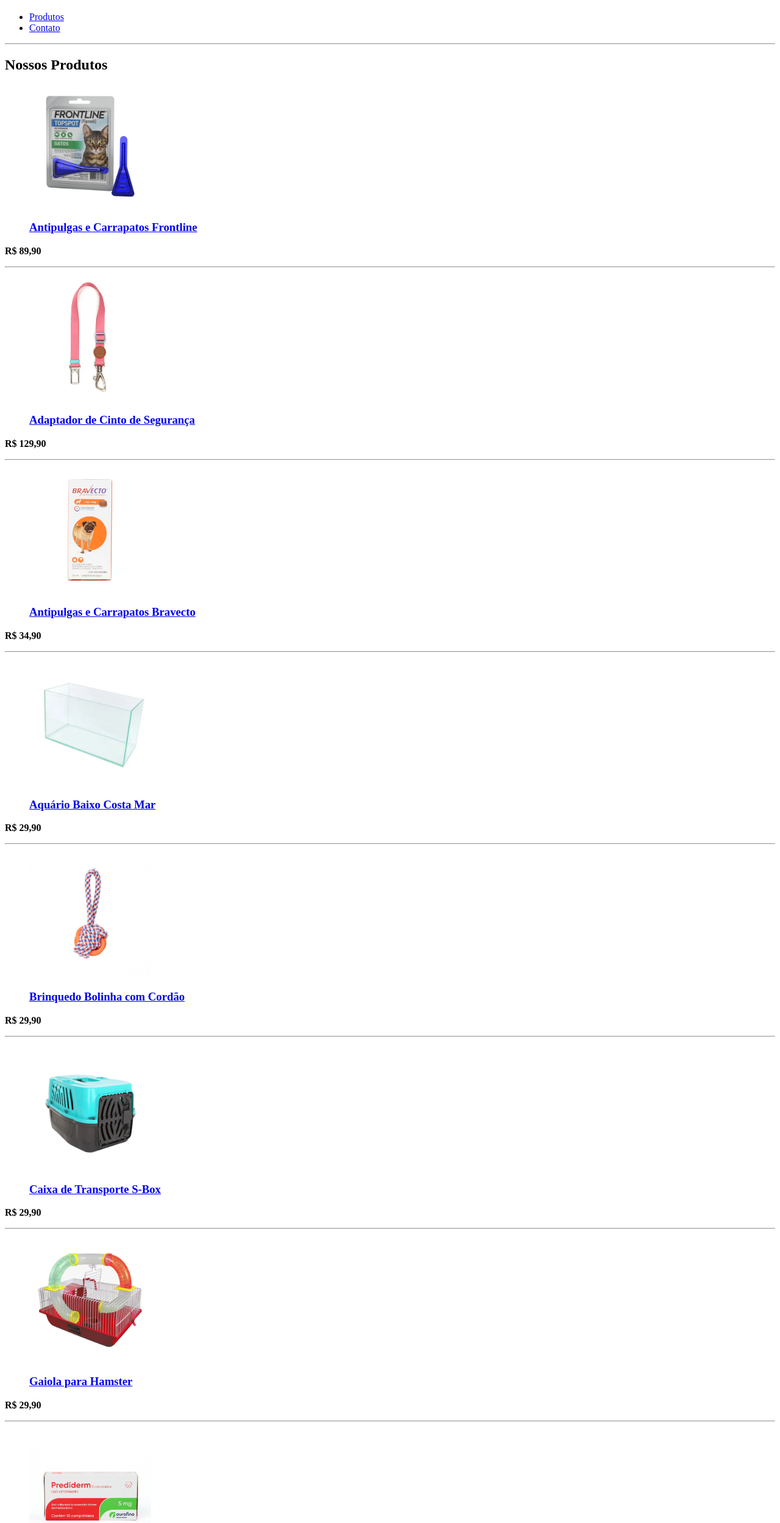
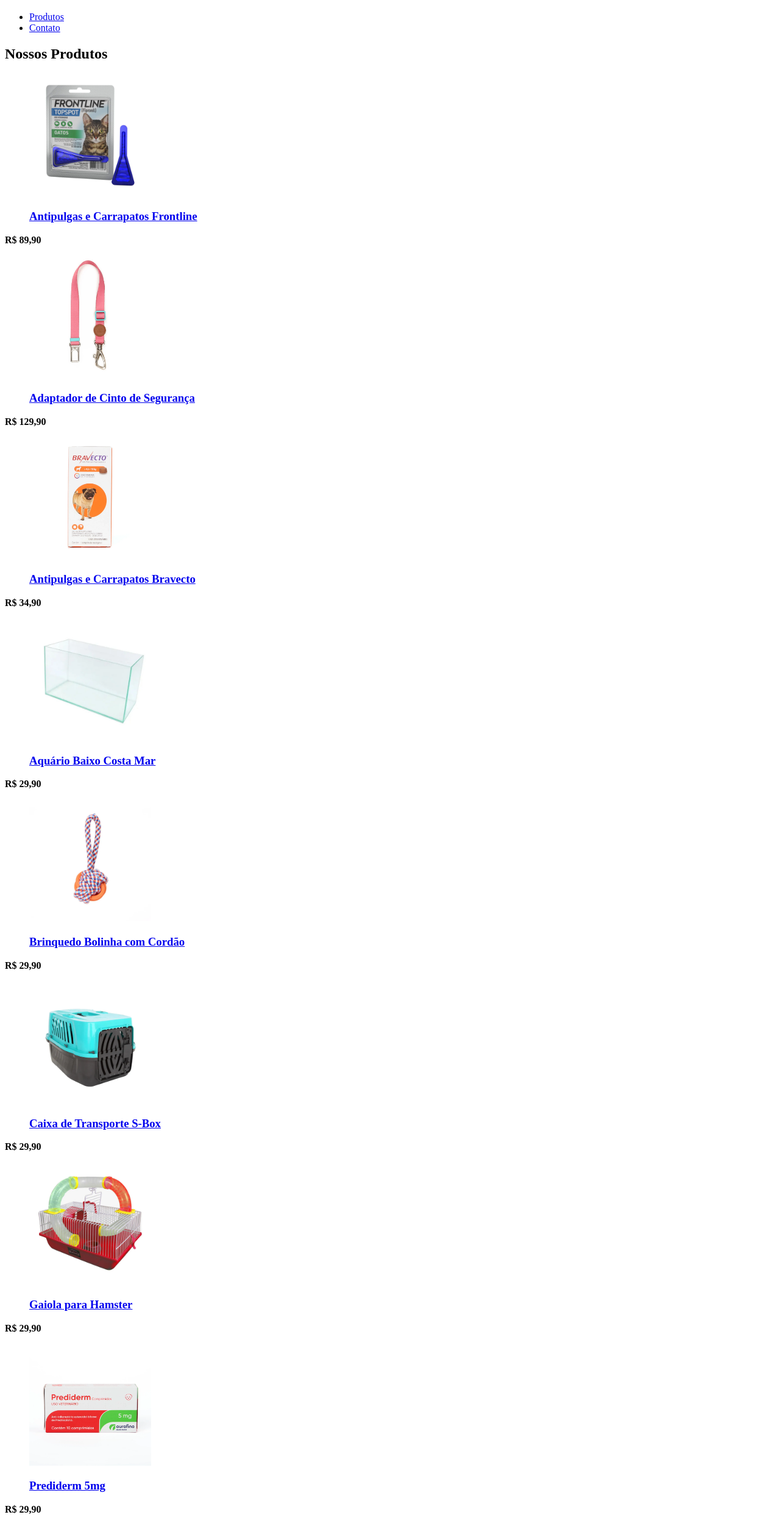
Before and after one commit to matheusLM793/itapets, a plain HTML site: page index.html in a window 1280 px wide. Shown: the part 61-2559 px from the top of the page at 61% size. Drawn offline with Linux system fonts and the light colour scheme.

Commit message:
Remoção das linhas horizontais.

```diff
--- a/index.html
+++ b/index.html
@@ -17,7 +17,6 @@
     </nav>
   </header>
 
-  <hr />
 
   <main>
     <h2>Nossos Produtos</h2>
@@ -36,7 +35,6 @@
         <p><strong>R$ 89,90</strong></p>
       </article>
 
-      <hr />
 
       <article>
         <a href="produtos/adaptador-cinto-seguranca.html">
@@ -50,7 +48,6 @@
         <p><strong>R$ 129,90</strong></p>
       </article>
 
-      <hr />
 
       <article>
         <a href="produtos/antipulgas-bravecto.html">
@@ -64,7 +61,6 @@
         <p><strong>R$ 34,90</strong></p>
       </article>
 
-      <hr />
 
       <article>
         <a href="produtos/aquario-baixo-costa-mar.html">
@@ -78,7 +74,6 @@
         <p><strong>R$ 29,90</strong></p>
       </article>
 
-      <hr />
 
       <article>
         <a href="produtos/brinquedo-bolinha-cordao.html">
@@ -92,7 +87,6 @@
         <p><strong>R$ 29,90</strong></p>
       </article>
 
-      <hr />
 
       <article>
         <a href="produtos/caixa-transporte-sbox.html">
@@ -106,7 +100,6 @@
         <p><strong>R$ 29,90</strong></p>
       </article>
 
-      <hr />
 
       <article>
         <a href="produtos/gaiola-hamster.html">
@@ -120,7 +113,6 @@
         <p><strong>R$ 29,90</strong></p>
       </article>
 
-      <hr />
 
       <article>
         <a href="produtos/prediderm-5mg.html">
@@ -134,7 +126,6 @@
         <p><strong>R$ 29,90</strong></p>
       </article>
 
-      <hr />
 
       <article>
         <a href="produtos/probiotico-pet-avert.html">
@@ -148,7 +139,6 @@
         <p><strong>R$ 29,90</strong></p>
       </article>
 
-      <hr />
 
       <article>
         <a href="produtos/racao-golden-selecao-natural.html">
@@ -162,7 +152,6 @@
         <p><strong>R$ 29,90</strong></p>
       </article>
 
-      <hr />
 
       <article>
         <a href="produtos/racao-royal-canin-veterinary.html">
@@ -176,7 +165,6 @@
         <p><strong>R$ 29,90</strong></p>
       </article>
 
-      <hr />
 
       <article>
         <a href="produtos/shampoo-cloresten.html">
```
